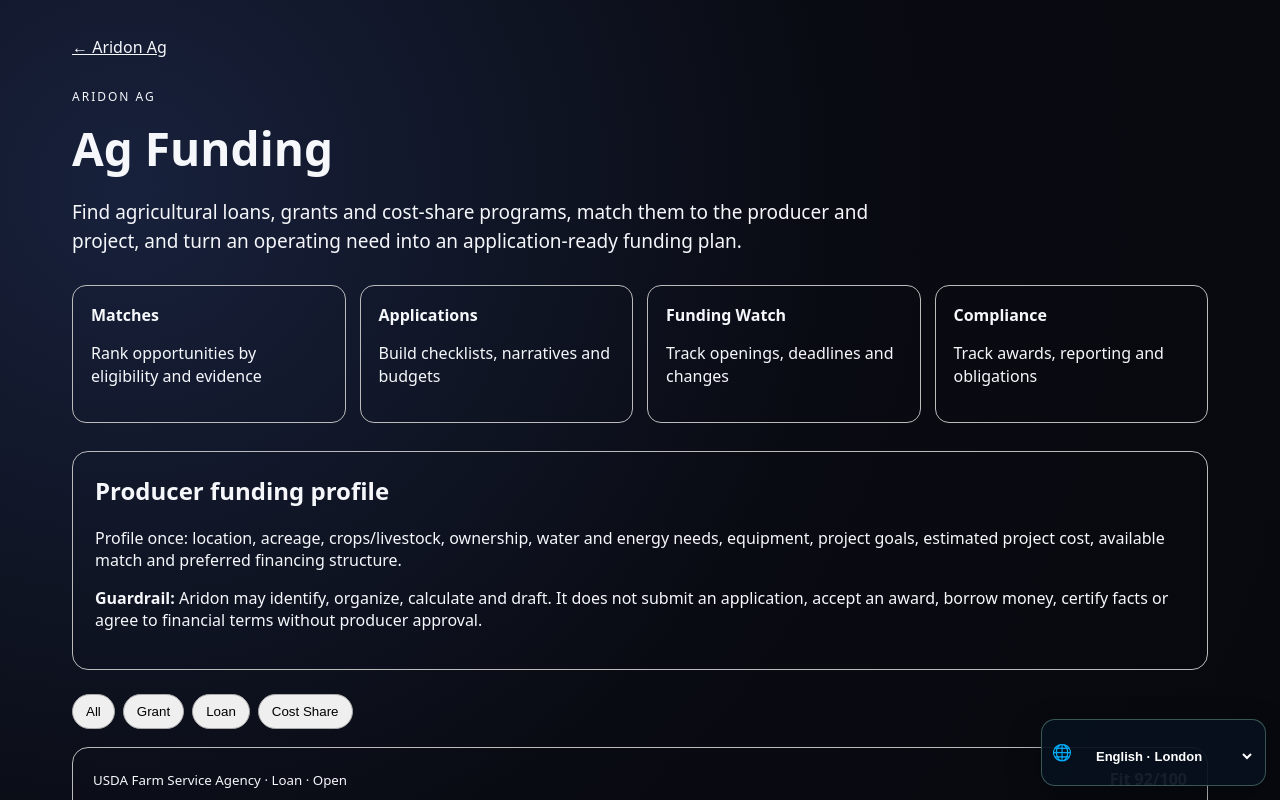
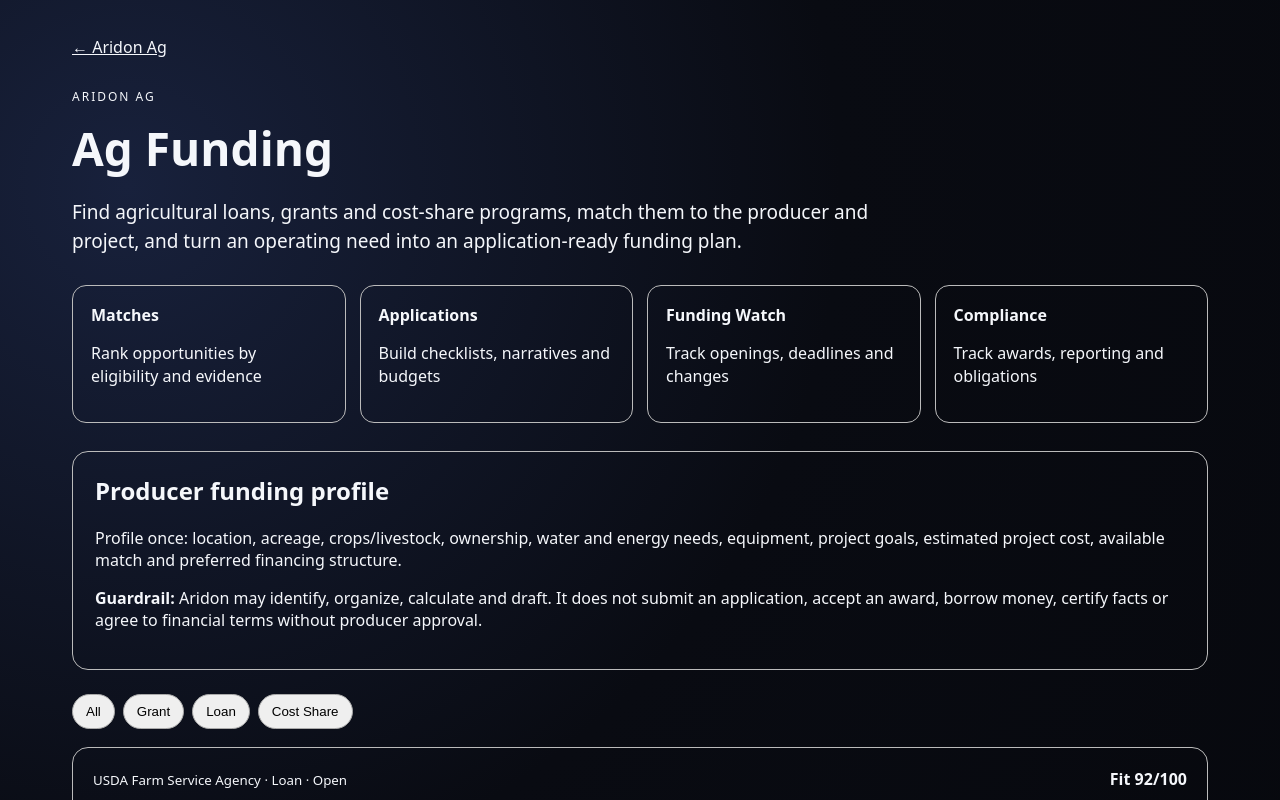
Before and after one commit to jimrusk/aridon-app, a Next.js app: page /ag/funding in a window 1280 px wide. Shown: the top 800 px of the page. Built offline with nearby package versions, Linux system fonts and the light colour scheme.

Commit message:
Use conditional language layer on public funnels

```diff
--- a/app/layout.tsx
+++ b/app/layout.tsx
@@ -6,7 +6,7 @@ import AridonRadarTabs from './components/AridonRadarTabs';
 import CustomerSessionControls from './components/CustomerSessionControls';
 import SalesTeamIntentRedirect from './components/SalesTeamIntentRedirect';
 import PublicInstallPromo from './components/PublicInstallPromo';
-import GlobalLanguageLayer from './components/GlobalLanguageLayer';
+import ConditionalGlobalLanguageLayer from './components/ConditionalGlobalLanguageLayer';
 
 export const metadata: Metadata = {
   title: 'Aridon Executive Operating System',
@@ -35,7 +35,7 @@ export default function RootLayout({ children }: { children: React.ReactNode })
         {children}
         <AridonRadarTabs />
         <InternalLaunchers />
-        <GlobalLanguageLayer />
+        <ConditionalGlobalLanguageLayer />
       </body>
     </html>
   );
```
